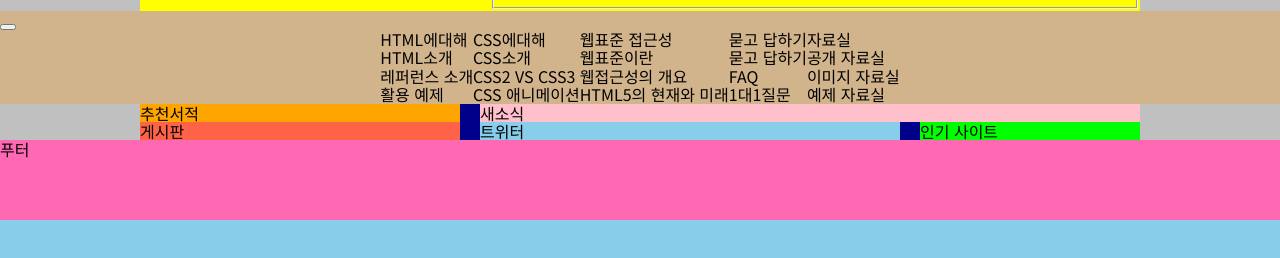
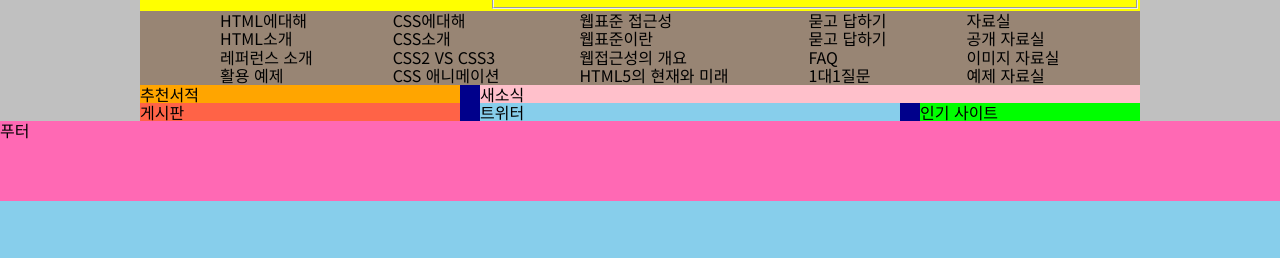
Before and after one commit to csjv95/FDS15.RWD, a plain HTML site: page index.html in a window 1280 px wide. Shown: the part 94-352 px from the top of the page. Drawn offline with Linux system fonts and the light colour scheme.

Commit message:
docs : appNavigation float mode:w

```diff
--- a/css/style/large.css
+++ b/css/style/large.css
@@ -50,10 +50,23 @@ input[name="search"]{
   height: 35px;
 }
 .menu__list{
-  display: flex;
-  justify-content: center;
+  /* display: flex;
+  justify-content: center; */
+
 }
-
+.appNavigation>ul>li {
+  float: left;
+  margin-left:80px ;
+}
+.appNavigation {
+  width: 1000px;
+  margin: 0 auto;
+  background-color: #988574;
+}
+/* display none은 버뮤다 삼각지대 같은 것 */
+.buttonNone {
+ display: none;
+}
 /* 메인 콘텐츠 */
 .appMain{
   justify-content: space-between;
```
